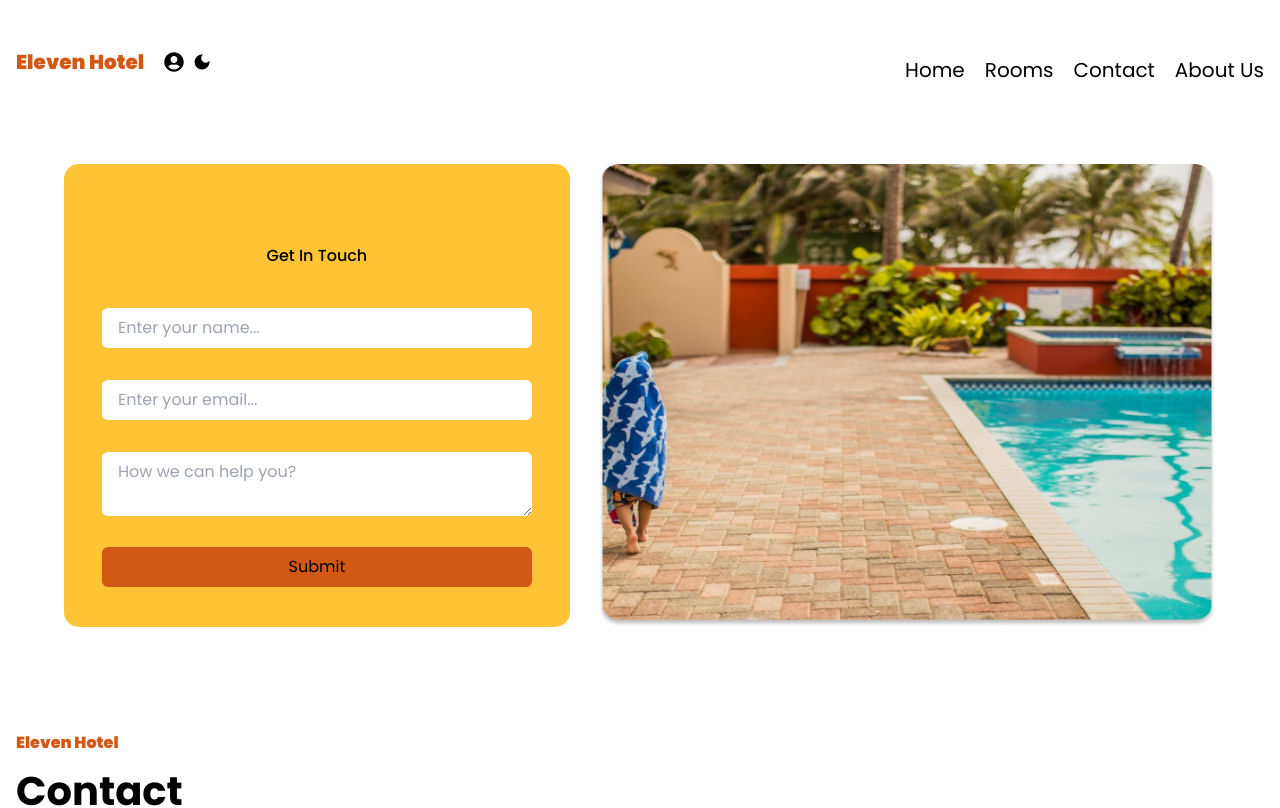
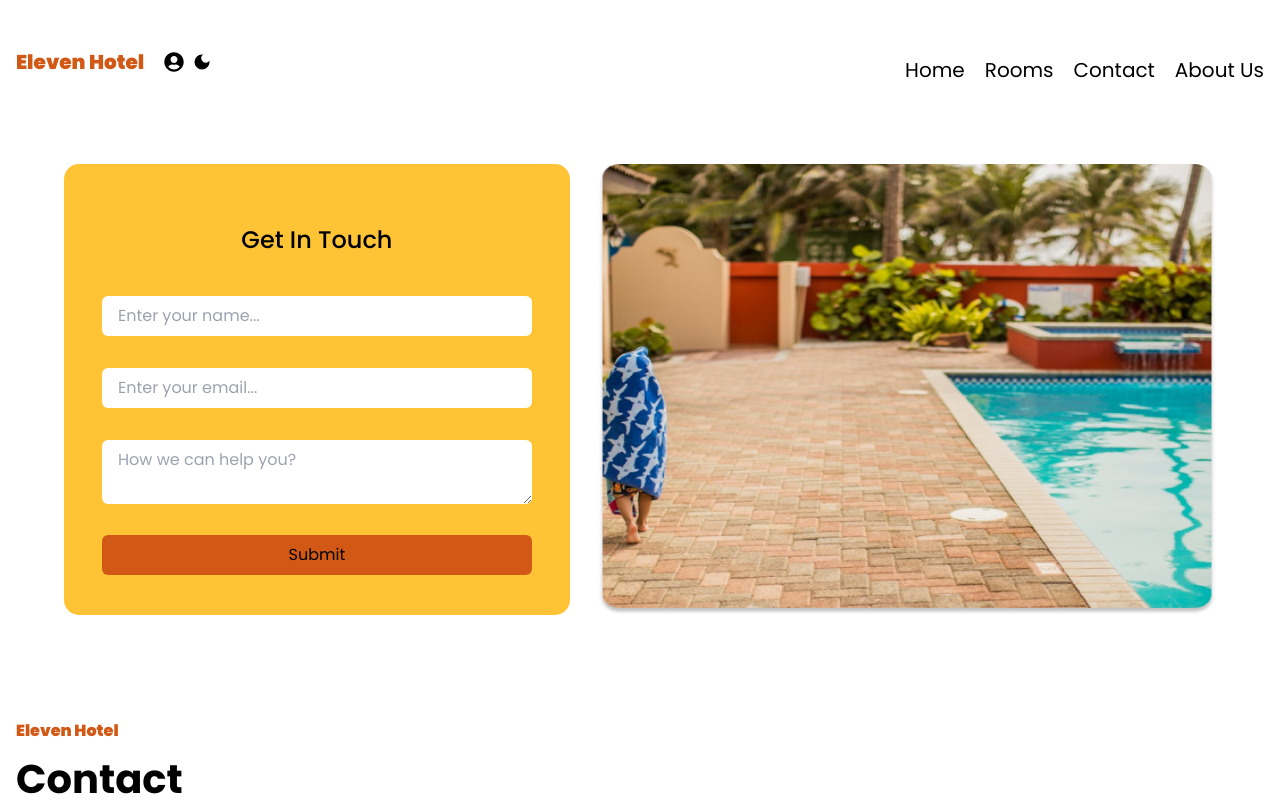
Before and after one commit to anthrofax/eleven_hotel, a Next.js app: page /contact in a window 1280 px wide. Shown: the top 808 px of the page. Built offline with nearby package versions, Linux system fonts and the light colour scheme; no server answers.

Commit message:
Penyesuaian tampilan halaman contact

```diff
--- a/src/app/(web)/contact/page.tsx
+++ b/src/app/(web)/contact/page.tsx
@@ -16,7 +16,7 @@ function Contact() {
         </div>
 
         <div className="left-side w-full max-md:h-[55%]  md:w-[45%] bg-tertiary-light rounded-[15px] text-center py-10">
-          <h1 className="text-center my-10 font-medium">Get In Touch</h1>
+          <h1 className="text-center mt-5 mb-10 font-medium text-lg md:text-xl lg:text-2xl">Get In Touch</h1>
           <form action="https://formspree.io/f/mwkgjnpj" method="POST">
             <div className="name-form">
               <input
@@ -24,7 +24,7 @@ function Contact() {
                 name="name"
                 id="name"
                 placeholder="Enter your name..."
-                className="w-[85%] px-4 py-2 rounded-md focus:outline-none focus:bg-slate-50 mb-8"
+                className="w-[85%] px-4 py-2 rounded-md focus:outline-none focus:bg-slate-50 mb-8 text-black"
               />
             </div>
 
@@ -34,7 +34,7 @@ function Contact() {
                 name="email"
                 id="email"
                 placeholder="Enter your email..."
-                className="w-[85%] px-4 py-2 rounded-md focus:outline-none focus:bg-slate-50 mb-8"
+                className="w-[85%] px-4 py-2 rounded-md focus:outline-none focus:bg-slate-50 mb-8 text-black"
               />
             </div>
 
```
